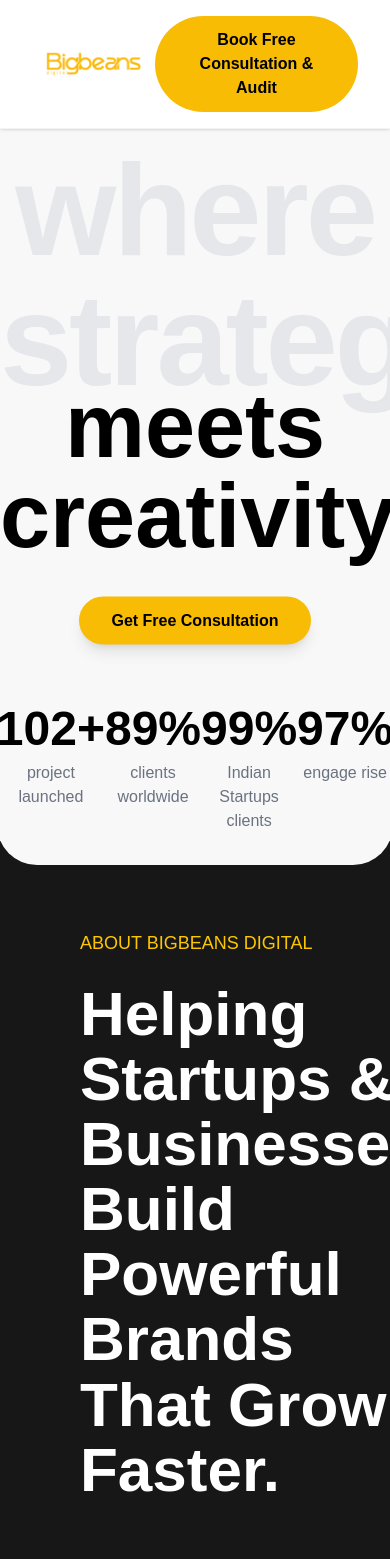
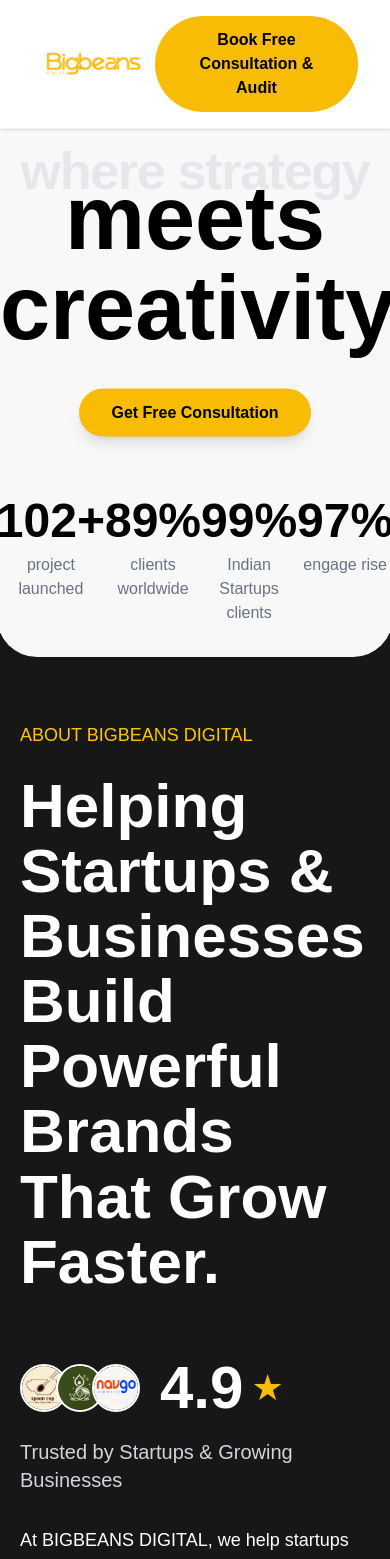
Before and after one commit to bigbeansdigital/bigbeansdigitalwebsite, a Next.js app: page / in a window 390 px wide. Shown: the top 1559 px of the page. Built offline with nearby package versions, Linux system fonts and the light colour scheme.

Commit message:
Home Page UPdate

```diff
--- a/components/Home.tsx
+++ b/components/Home.tsx
@@ -206,7 +206,7 @@
           transition={{ duration: 1.2 }}
           className="
           text-center
-          text-[130px]
+          text-[52px] md:text-[80px] lg:text-[130px]
           font-extrabold
           text-gray-200
           leading-none
@@ -358,7 +358,7 @@
 
             <div
               className="
-              px-20
+              px-5 md:px-10 lg:px-20
               py-16
               grid
               md:grid-cols-2
@@ -384,7 +384,7 @@
                 text-[380px]
                 text-white/5
                 font-black
-                left-[300px]
+                left-1/2 -translate-x-1/2 lg:left-[300px] lg:translate-x-0
                 bottom-[-120px]
                 rotate-[-35deg]
               "
@@ -795,7 +795,7 @@
 
       {/* RIGHT GRID */}
 
-      <div className="lg:col-span-3 grid md:grid-cols-2 lg:grid-cols-3 gap-6">
+      <div className="lg:col-span-3 grid grid-cols-1 md:grid-cols-2 lg:grid-cols-3 gap-6">
 
         <ProcessCard
           number="01"
@@ -985,7 +985,7 @@
 
     {/* CARDS */}
 
-    <div className="grid md:grid-cols-2 xl:grid-cols-3 gap-8">
+    <div className="grid grid-cols-1 md:grid-cols-2 xl:grid-cols-3 gap-8">
 
       {/* CARD 1 */}
 
@@ -1207,7 +1207,7 @@
 
     {/* STATS */}
 
-    <div className="grid md:grid-cols-2 xl:grid-cols-4 gap-6 mt-16">
+    <div className="grid grid-cols-1 md:grid-cols-2 xl:grid-cols-4 gap-6 mt-16">
 
       {/* CARD 1 */}
 
@@ -1465,7 +1465,7 @@
 
     {/* BLOG CARDS */}
 
-    <div className="grid md:grid-cols-2 xl:grid-cols-3 gap-8">
+    <div className="grid grid-cols-1 md:grid-cols-2 xl:grid-cols-3 gap-8">
 
       {/* BLOG 1 */}
 
```
